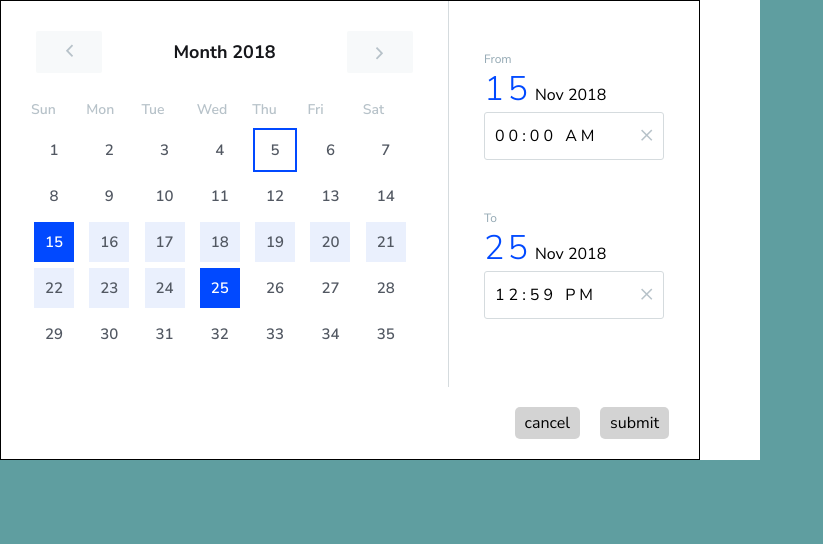
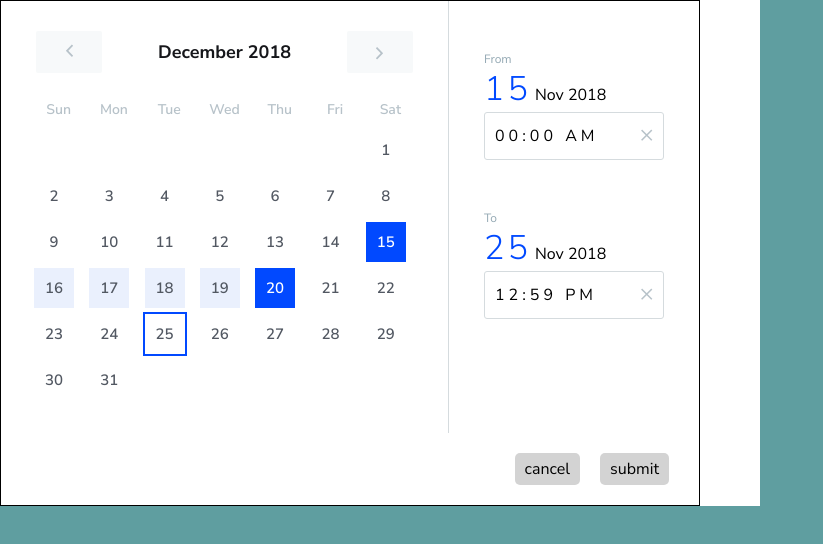
Before and after one commit to wahengchang/vue-packages, a Vue app in the folder packages/dateTimePicker/: page / in a window 1280 px wide. Shown: the top 544 px of the page, without its empty margins (0-823 px from the left). Built offline with nearby package versions, Linux system fonts and the light colour scheme.

Commit message:
added component Calender.vue

```diff
--- /dev/null
+++ b/packages/dateTimePicker/src/components/DatePicker/Calender.vue
@@ -0,0 +1,116 @@
+<template>
+  <div>
+    <ul class="calendar">
+      <template v-for="(weekday, key) in weekdays">
+        <li class="weekday" :key="'weekday' + key">
+          <span>{{ weekday }}</span>
+        </li>
+      </template>
+      <template v-for="(day, key) in startWeekday">
+        <li class="day" :key="'null' + key">
+          <!-- <span class="nullBlock"></span> -->
+        </li>
+      </template>
+      <template v-for="(day, key) in daysCount">
+        <li class="day" :key="'day' + key">
+          <span :class="getDayStyle(day)">{{ day }}</span>
+        </li>
+      </template>
+    </ul>
+  </div>
+</template>
+
+<script>
+import utils from "./utils/date";
+
+export default {
+  name: "Calender",
+  props: {
+    year: Number,
+    month: Number
+  },
+  methods: {
+    getDayStyle: function(day) {
+      if (day === 15) return "startDate";
+      if (day === 20) return "endDate";
+      if (day < 20 && day > 15) return "between";
+
+      const {year, month} = this
+      const today = new Date()
+      if (utils.isSameDay(today, new Date(`${year}-${month+1}-${day}`)))
+        return "today";
+
+      return "";
+    }
+  },
+  computed: {
+    startWeekday: function(){
+      return utils.getWeekday(new Date(`${this.year}-${this.month+1}-1`).getTime())
+    },
+    daysCount: function(){
+      return utils.daysInMonth(this.year, this.month)
+    },
+  },
+  data() {
+    const {month} = this
+    return {
+      weekdays: utils.weekDayShortConfig
+    }
+  }
+}
+</script>
+
+<style lang="scss" scoped>
+@import "../../style/main.scss";
+
+.calendar {
+  max-width: 400px;
+  .nullBlock {}
+  li {
+    display: inline-block;
+    width: calc(100% / 7);
+  }
+  li.weekday {
+    font-size: 14px;
+    color: $silver;
+    font-weight: 600;
+    margin-bottom: 8px;
+    text-align: center;
+  }
+  li.day {
+    span {
+      width: 40px;
+      height: 40px;
+      display: inline-block;
+      text-align: center;
+      line-height: 40px;
+      font-size: 15px;
+      font-weight: 600;
+      margin: 3px;
+      color: $slate-grey;
+      background: #fff;
+
+      &:hover {
+        cursor: pointer;
+        color: #fff;
+        background: $secondary-01;
+        transition-duration: 0.3s;
+      }
+      &.today {
+        box-shadow: 0 0 0 2px $secondary-01;
+      }
+      &.startDate {
+        background: $secondary-01;
+        color: #fff;
+      }
+      &.endDate {
+        background: $secondary-01;
+        color: #fff;
+      }
+      &.between {
+        background: #eaf0fd;
+      }
+    }
+  }
+}
+</style>
--- a/packages/dateTimePicker/src/components/DatePicker/index.vue
+++ b/packages/dateTimePicker/src/components/DatePicker/index.vue
@@ -2,22 +2,12 @@
   <div>
     <div class="datePicker_wrap">
       <div class="calendar-header">
-        <span class="icon-left"> <arrow /> </span>
-        <h3>Month 2018</h3>
-        <span class="icon-right"> <arrow /> </span>
+        <span class="icon-left" @click="minusMonth"> <arrow /> </span>
+        <h3> {{currentMonthString}} {{currentYear}}</h3>
+        <span class="icon-right" @click="addMonth"> <arrow /> </span>
       </div>
-      <ul class="calendar">
-        <template v-for="(weekday, key) in weekdays">
-          <li class="weekday" :key="'weekday' + key">
-            <span>{{ weekday }}</span>
-          </li>
-        </template>
-        <template v-for="(day, key) in 35">
-          <li class="day" :key="'day' + key">
-            <span :class="getDayStyle(day)">{{ day }}</span>
-          </li>
-        </template>
-      </ul>
+
+      <calender :today="firstDayOfMonth" :month="currentMonth" :year="currentYear"/>
     </div>
   </div>
 </template>
@@ -25,25 +15,54 @@
 <script>
 import Arrow from "../Icons/Arrow.vue";
 import utils from "./utils/date";
+import Calender from './Calender.vue'
 
 export default {
   name: "DatePicker",
-  components: { Arrow },
+  components: { Arrow, Calender },
   methods: {
-    getDayStyle: function(day) {
-      if (day === 5) return "today";
-      if (day === 15) return "startDate";
-      if (day === 25) return "endDate";
-      if (day < 25 && day > 15) return "between";
-      return "";
+  },
+  computed: {
+    currentMonthString: function(){
+      return utils.monthConfig[this.currentMonth]
+    },
+    firstDayOfMonth: function(){
+      const {currentYear, currentMonth} = this
+      return new Date(`${currentYear}-${currentMonth}`)
+    }
+  },
+  methods: {
+    addMonth: function(){
+      console.log(' -=-=-=-= addMonth, ')
+      if(this.currentMonth === 11) {
+        this.currentMonth = 0
+        this.currentYear +=1
+        return
+      }
+
+      return this.currentMonth += 1
+    },
+    minusMonth: function(){
+      console.log(' -=-=-=-= minusMonth, ')
+      if(this.currentMonth === 0) {
+        this.currentMonth = 11
+        this.currentYear -=1
+        return
+      }
+
+      return this.currentMonth -= 1
     }
   },
   data() {
+    const today = new Date()
+    const defaultCurrentMonth = today.getMonth()
+    const defaultCurrentYear = today.getFullYear()
     return {
-      weekdays: ["Sun", "Mon", "Tue", "Wed", "Thu", "Fri", "Sat"],
+      today,
+      currentYear: defaultCurrentYear,
+      currentMonth: defaultCurrentMonth,
       startDate: "01",
-      endDate: "15",
-      today: new Date()
+      endDate: "15"
     };
   }
 };
@@ -51,7 +70,6 @@ export default {
 
 <style lang="scss" scoped>
 @import "../../style/main.scss";
-
 .datePicker_wrap {
   padding: 30px;
 
@@ -92,53 +110,5 @@ export default {
       color: $dark;
     }
   }
-  .calendar {
-    max-width: 400px;
-    li {
-      display: inline-block;
-      width: calc(100% / 7);
-    }
-    li.weekday {
-      font-size: 14px;
-      color: $silver;
-      font-weight: 600;
-      margin-bottom: 8px;
-    }
-    li.day {
-      span {
-        width: 40px;
-        height: 40px;
-        display: inline-block;
-        text-align: center;
-        line-height: 40px;
-        font-size: 15px;
-        font-weight: 600;
-        margin: 3px;
-        color: $slate-grey;
-        background: #fff;
-
-        &:hover {
-          cursor: pointer;
-          color: #fff;
-          background: $secondary-01;
-          transition-duration: 0.3s;
-        }
-        &.today {
-          box-shadow: 0 0 0 2px $secondary-01;
-        }
-        &.startDate {
-          background: $secondary-01;
-          color: #fff;
-        }
-        &.endDate {
-          background: $secondary-01;
-          color: #fff;
-        }
-        &.between {
-          background: #eaf0fd;
-        }
-      }
-    }
-  }
 }
 </style>
--- a/packages/dateTimePicker/src/components/DatePicker/utils/date.js
+++ b/packages/dateTimePicker/src/components/DatePicker/utils/date.js
@@ -6,6 +6,23 @@ const weekDayConfig = [
   "Thursday",
   "Friday",
   "Saturday"
+];
+
+const weekDayShortConfig = ["Sun", "Mon", "Tue", "Wed", "Thu", "Fri", "Sat"];
+
+const monthConfig = [
+  "January",
+  "February",
+  "March",
+  "April",
+  "May",
+  "June",
+  "July",
+  "August",
+  "September",
+  "October",
+  "November",
+  "December"
 ];
 
 export const daysInMonth = (year, month) => {
@@ -23,4 +40,18 @@ export const getWeekday = (date = "", isStringResult) => {
   return isStringResult ? "" : -1;
 };
 
-export default { daysInMonth, getWeekday };
+export const isSameDay = (d1, d2) => {
+  return (
+    d1.getFullYear() === d2.getFullYear() &&
+    d1.getMonth() === d2.getMonth() &&
+    d1.getDate() === d2.getDate()
+  );
+};
+
+export default {
+  daysInMonth,
+  getWeekday,
+  weekDayShortConfig,
+  monthConfig,
+  isSameDay
+};
```
